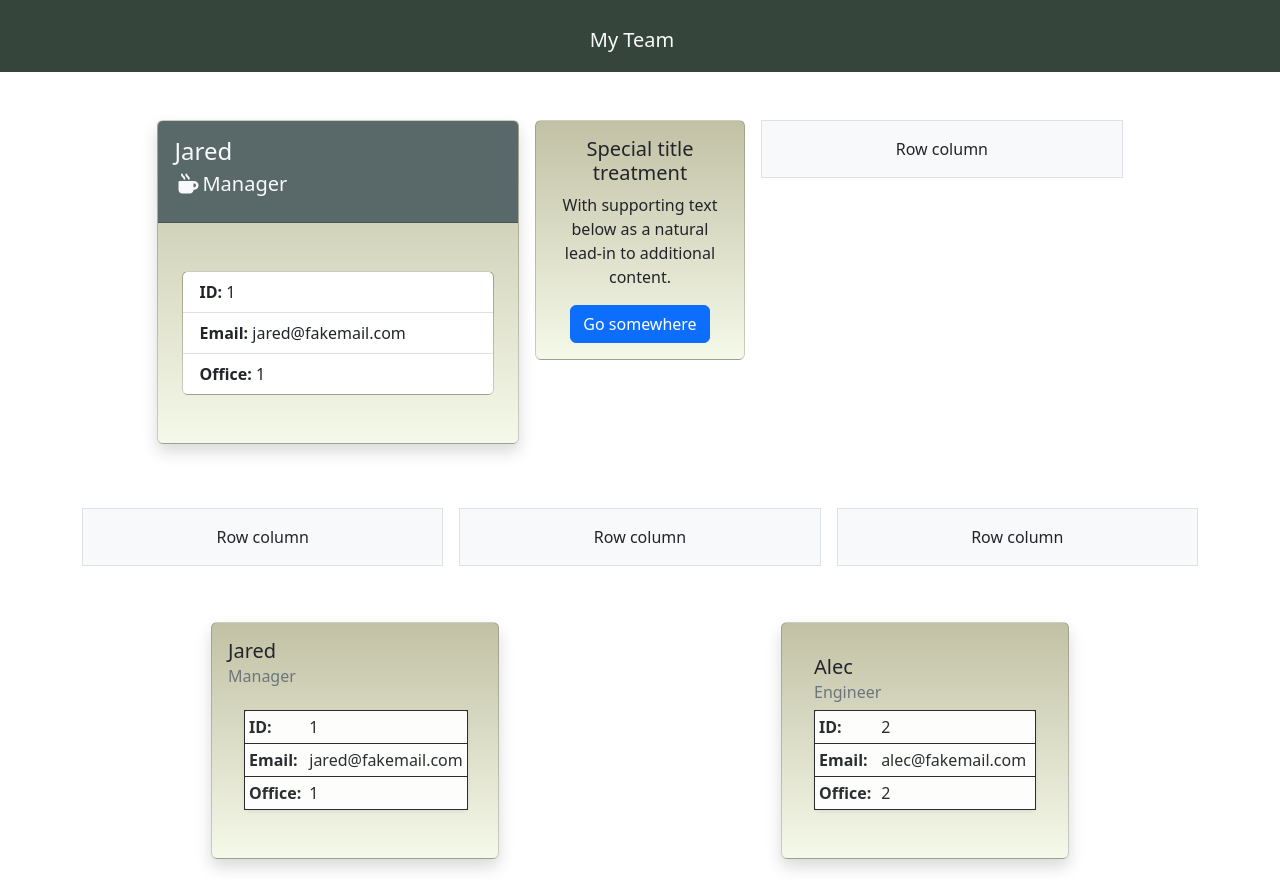
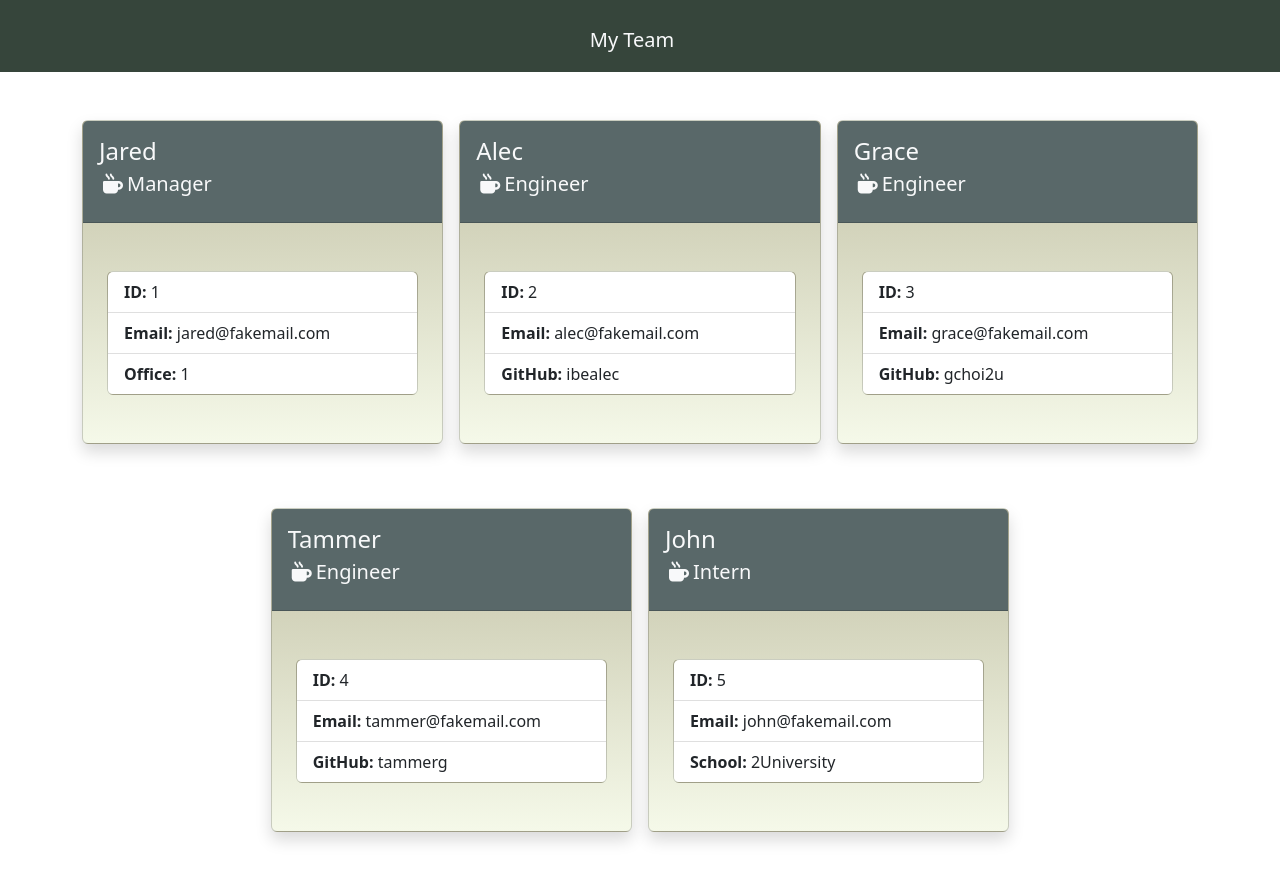
Before and after one commit to joesen-dev/team-builder, a website: page dist/index.html in a window 1280 px wide. Shown: the top 883 px of the page. Drawn offline with nearby package versions, Linux system fonts and the light colour scheme.

Commit message:
HArd-coded all cards

```diff
--- a/dist/assets/css/style.css
+++ b/dist/assets/css/style.css
@@ -13,6 +13,3 @@
 .card-header {
   background-color: var(--secondary);
 }
-.credentials {
-  opacity: 0.95;
-}
--- a/dist/index.html
+++ b/dist/index.html
@@ -21,8 +21,9 @@
             </div>
         </nav>
     </header>
-    <div class="container text-center py-5">
-        <div class="row row-cols-lg-5 g-2 g-lg-3 d-flex justify-content-center">
+    <main class="container text-center py-5">
+        <section class="row row-cols-lg-5 g-2 g-lg-3 d-flex justify-content-center">
+            <!-- JARED - Manager -->
             <div class="col-sm-6 col-lg-4">
                 <div class="card shadow mb-5 bg-body rounded">
                     <div class="card-header text-start text-light p-3">
@@ -44,36 +45,101 @@
                     </div>
                 </div>
             </div>
-            <div class="col-sm-6">
-                <div class="card">
-                    <div class="card-body">
-                        <h5 class="card-title">Special title treatment</h5>
-                        <p class="card-text">With supporting text below as a natural lead-in to additional content.</p>
-                        <a href="#" class="btn btn-primary">Go somewhere</a>
+            <!-- ALEC - Engineer -->
+            <div class="col-sm-6 col-lg-4">
+                <div class="card shadow mb-5 bg-body rounded">
+                    <div class="card-header text-start text-light p-3">
+                        <h4 class="card-title">Alec</h4>
+                        <div>
+                            <h5 class="card-subtitle mb-2 text-light"><span
+                                    class="fa-solid fa-mug-hot p-1"></span>Engineer
+                            </h5>
+                        </div>
+                    </div>
+                    <div class="card-body px-4 py-5">
+                        <div class="card text-start">
+                            <ul class=" list-group list-group-flush">
+                                <li class="list-group-item"><strong>ID:</strong> 2</li>
+                                <li class="list-group-item"><strong>Email:</strong> alec@fakemail.com</li>
+                                <li class="list-group-item"><strong>GitHub:</strong> ibealec</li>
+                            </ul>
+                        </div>
                     </div>
                 </div>
             </div>
+            <!-- GRACE - Engineer -->
             <div class="col-sm-6 col-lg-4">
-                <div class="p-3 border bg-light">Row column</div>
+                <div class="card shadow mb-5 bg-body rounded">
+                    <div class="card-header text-start text-light p-3">
+                        <h4 class="card-title">Grace</h4>
+                        <div>
+                            <h5 class="card-subtitle mb-2 text-light"><span
+                                    class="fa-solid fa-mug-hot p-1"></span>Engineer
+                            </h5>
+                        </div>
+                    </div>
+                    <div class="card-body px-4 py-5">
+                        <div class="card text-start">
+                            <ul class=" list-group list-group-flush">
+                                <li class="list-group-item"><strong>ID:</strong> 3</li>
+                                <li class="list-group-item"><strong>Email:</strong> grace@fakemail.com</li>
+                                <li class="list-group-item"><strong>GitHub:</strong> gchoi2u</li>
+                            </ul>
+                        </div>
+                    </div>
+                </div>
             </div>
+            <!-- TAMMER - Engineer -->
             <div class="col-sm-6 col-lg-4">
-                <div class="p-3 border bg-light">Row column</div>
+                <div class="card shadow mb-5 bg-body rounded">
+                    <div class="card-header text-start text-light p-3">
+                        <h4 class="card-title">Tammer</h4>
+                        <div>
+                            <h5 class="card-subtitle mb-2 text-light"><span
+                                    class="fa-solid fa-mug-hot p-1"></span>Engineer
+                            </h5>
+                        </div>
+                    </div>
+                    <div class="card-body px-4 py-5">
+                        <div class="card text-start">
+                            <ul class=" list-group list-group-flush">
+                                <li class="list-group-item"><strong>ID:</strong> 4</li>
+                                <li class="list-group-item"><strong>Email:</strong> tammer@fakemail.com</li>
+                                <li class="list-group-item"><strong>GitHub:</strong> tammerg</li>
+                            </ul>
+                        </div>
+                    </div>
+                </div>
             </div>
+            <!-- JOHN - Engineer -->
             <div class="col-sm-6 col-lg-4">
-                <div class="p-3 border bg-light">Row column</div>
+                <div class="card shadow mb-5 bg-body rounded">
+                    <div class="card-header text-start text-light p-3">
+                        <h4 class="card-title">John</h4>
+                        <div>
+                            <h5 class="card-subtitle mb-2 text-light"><span
+                                    class="fa-solid fa-mug-hot p-1"></span>Intern
+                            </h5>
+                        </div>
+                    </div>
+                    <div class="card-body px-4 py-5">
+                        <div class="card text-start">
+                            <ul class=" list-group list-group-flush">
+                                <li class="list-group-item"><strong>ID:</strong> 5</li>
+                                <li class="list-group-item"><strong>Email:</strong> john@fakemail.com</li>
+                                <li class="list-group-item"><strong>School:</strong> 2University</li>
+                            </ul>
+                        </div>
+                    </div>
+                </div>
             </div>
-            <div class="col-sm-6 col-lg-4">
-                <div class="p-3 border bg-light">Row column</div>
-            </div>
-            <!-- <div class="col-sm-6 col-lg-4">
-                <div class="p-3 border bg-light">Row column</div>
-            </div> -->
-        </div>
-    </div>
+        </section>
+    </main>
+    <!-- --------------------------------OLDER---------------------------- -->
     <main class="container">
         <section class="d-grid gap-3">
             <div class="row">
-                <!-- Manager -->
+                <!-- JARED - Manager -->
                 <div class="col-sm-6 p-2 d-flex justify-content-center">
                     <div class="card shadow p-3 mb-5 bg-body rounded" style="width: 18rem">
                         <h5 class="card-title">Jared</h5>
```
